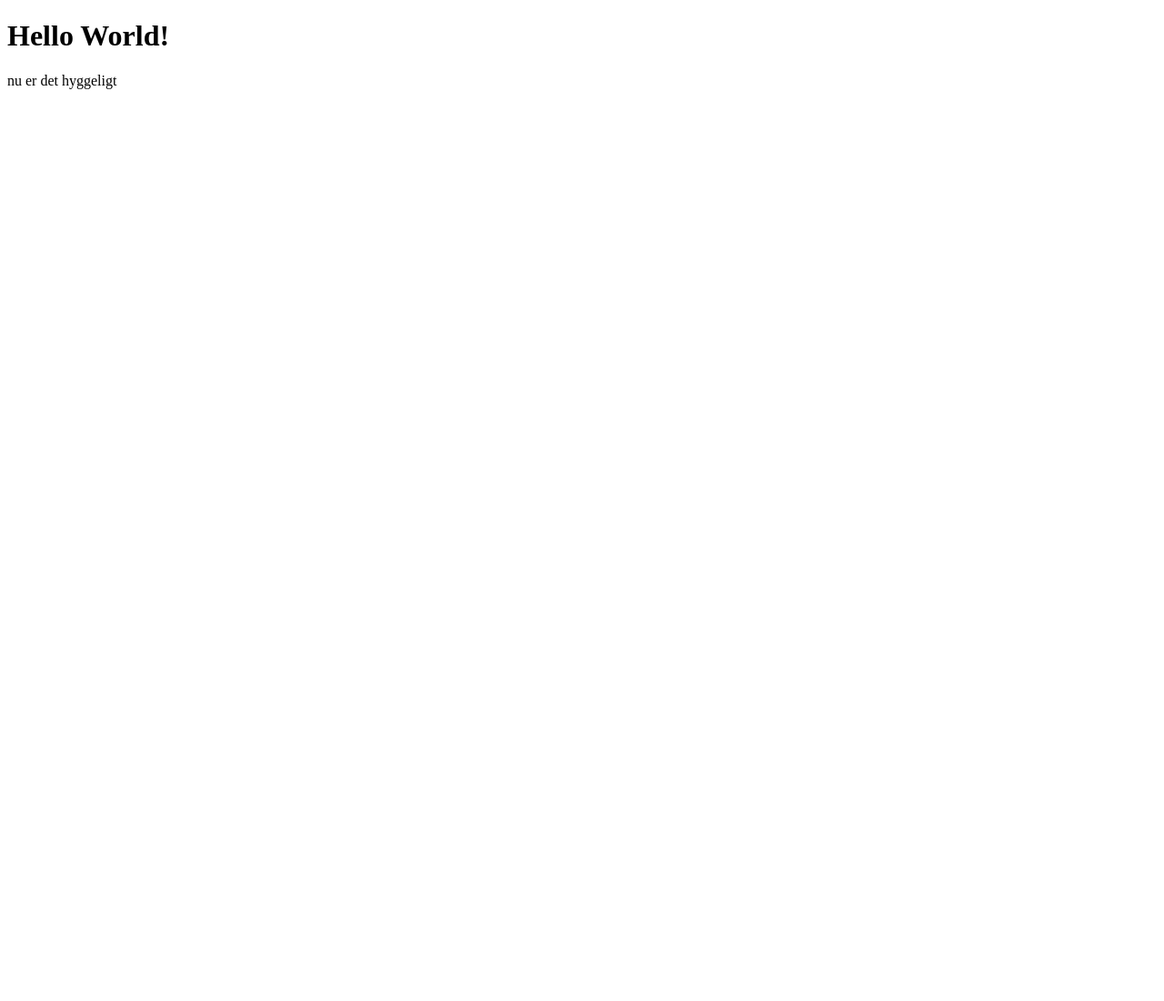
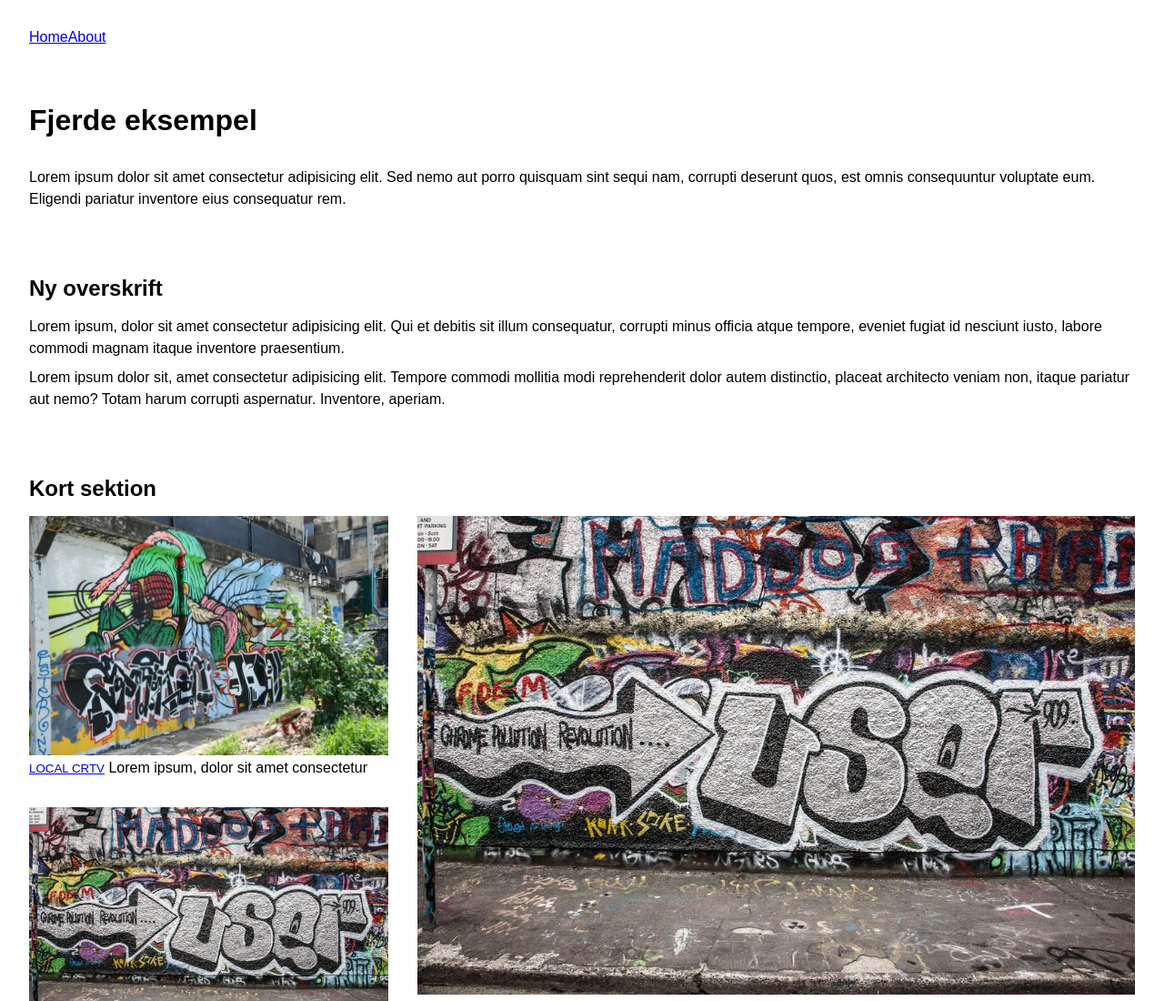
Before and after one commit to maha0034/crtv_kode, an Astro site: page / in a window 1280 px wide. Shown: the top 1100 px of the page at 91% size. Before the commit the page ends 800 px from the top, so only its background shows below. Built offline with nearby package versions, Linux system fonts and the light colour scheme; Astro itself is replaced by a stand-in of ours.

Commit message:
Skabelon fra fredagsmodulet indsat

```diff
--- /dev/null
+++ b/src/components/Card.astro
@@ -0,0 +1,44 @@
+---
+const { variant, img, tag, text, link } = Astro.props;
+---
+
+<article class={variant}>
+  <img src={img} />
+  <p class="tag"><a href={link}>{tag}</a></p>
+  <p>{text}</p>
+</article>
+
+<style>
+  img {
+    min-width: 100%;
+  }
+
+  p {
+    display: inline;
+    line-height: 1.25rem;
+  }
+  .tag {
+    text-decoration: underline;
+    font-size: smaller;
+    text-transform: uppercase;
+  }
+  .featured {
+    text-transform: uppercase;
+    text-align: center;
+  }
+
+  .featured img {
+    margin-bottom: 0.5rem;
+  }
+
+  .featured p {
+    display: block;
+    line-height: 2rem;
+    font-size: xx-large;
+  }
+  .featured .tag {
+    text-decoration: underline;
+    font-size: smaller;
+  }
+</style>
+<script></script>
--- /dev/null
+++ b/src/components/Navigation.astro
@@ -0,0 +1 @@
+<nav><a href="/">Home</a><a href="/about">About</a></nav>
--- /dev/null
+++ b/src/layouts/PageLayout.astro
@@ -0,0 +1,20 @@
+---
+import Navigation from "../components/Navigation.astro";
+import "../styles/style.css";
+
+const { title } = Astro.props;
+---
+
+<html lang="en">
+  <head>
+    <meta charset="utf-8" />
+    <link rel="icon" type="image/svg+xml" href="/favicon.svg" />
+    <meta name="viewport" content="width=device-width" />
+    <meta name="generator" content={Astro.generator} />
+    <title>{title}</title>
+  </head>
+  <body>
+    <Navigation />
+    <slot />
+  </body>
+</html>
--- a/src/pages/index.astro
+++ b/src/pages/index.astro
@@ -1,17 +1,37 @@
+---
+import PageLayout from "../layouts/PageLayout.astro";
+import Card from "../components/Card.astro";
 ---
 
----
+<PageLayout title="Fjerde Eksempel">
+  <header>
+    <h1>Fjerde eksempel</h1>
+    <p>Lorem ipsum dolor sit amet consectetur adipisicing elit. Sed nemo aut porro quisquam sint sequi nam, corrupti deserunt quos, est omnis consequuntur voluptate eum. Eligendi pariatur inventore eius consequatur rem.</p>
+  </header>
+  <section>
+    <h2>Ny overskrift</h2>
+    <p>Lorem ipsum, dolor sit amet consectetur adipisicing elit. Qui et debitis sit illum consequatur, corrupti minus officia atque tempore, eveniet fugiat id nesciunt iusto, labore commodi magnam itaque inventore praesentium.</p>
+    <p>Lorem ipsum dolor sit, amet consectetur adipisicing elit. Tempore commodi mollitia modi reprehenderit dolor autem distinctio, placeat architecto veniam non, itaque pariatur aut nemo? Totam harum corrupti aspernatur. Inventore, aperiam.</p>
+  </section>
 
-<html lang="en">
-	<head>
-		<meta charset="utf-8" />
-		<link rel="icon" type="image/svg+xml" href="/favicon.svg" />
-		<meta name="viewport" content="width=device-width" />
-		<meta name="generator" content={Astro.generator} />
-		<title>Astro</title>
-	</head>
-	<body>
-		<h1>Hello World!</h1>
-		<p>nu er det hyggeligt</p>
-	</body>
-</html>
+  <section>
+    <h2>Kort sektion</h2>
+    <div class="grid_1_1f_1_2fr">
+      <div class="flex_one_column">
+        <Card img="/imgs/graffiti01.webp" tag="Local CRTV" text="Lorem ipsum, dolor sit amet consectetur" link="/content/localcrtv" />
+        <Card img="/imgs/graffiti02.webp" tag="Global CRTV" text="Dolor sit amet consectetur Lorem ipsum" />
+        <Card img="/imgs/graffiti03.webp" tag="Hidden Free Gem" text="Qui et debitis sit illum consequatur" />
+      </div>
+      <Card variant="featured" img="/imgs/graffiti02.webp" tag="Global CRTV" text="Dolor sit amet consectetur Lorem ipsum" />
+    </div>
+  </section>
+
+  <section>
+    <h2>Kort sektion</h2>
+    <div class="grid_3_1f">
+      <Card img="/imgs/graffiti01.webp" tag="Local CRTV" text="Lorem ipsum, dolor sit amet consectetur" />
+      <Card img="/imgs/graffiti02.webp" tag="Global CRTV" text="Dolor sit amet consectetur Lorem ipsum" />
+      <Card img="/imgs/graffiti03.webp" tag="Hidden Free Gem" text="Qui et debitis sit illum consequatur" />
+    </div>
+  </section>
+</PageLayout>
--- /dev/null
+++ b/src/styles/style.css
@@ -0,0 +1,61 @@
+* {
+  box-sizing: border-box;
+  margin: 0;
+  padding: 0;
+}
+
+body {
+  font-family: sans-serif;
+}
+
+header,
+section {
+  padding: 2rem;
+}
+
+nav {
+  padding: 2rem;
+}
+
+h1 {
+  margin-bottom: 2rem;
+}
+
+h2 {
+  margin-bottom: 1rem;
+}
+
+p {
+  margin-bottom: 0.5rem;
+  line-height: 1.5rem;
+}
+
+img {
+  max-width: 100%;
+}
+
+.flex_one_column {
+  display: flex;
+  flex-direction: column;
+  gap: 2rem;
+}
+
+.grid_3_1f .grid_1_1f_1_2fr {
+  display: flex;
+  flex-direction: column;
+  gap: 2rem;
+}
+
+@media (min-width: 900px) {
+  .grid_3_1f {
+    display: grid;
+    grid-template-columns: repeat(3, 1fr);
+    gap: 2rem;
+  }
+
+  .grid_1_1f_1_2fr {
+    display: grid;
+    grid-template-columns: 1fr 2fr;
+    gap: 2rem;
+  }
+}
```
Also changed, not shown: src/pages/about.astro (added, +9 -0 lines), src/pages/content/localcrtv.astro (added, +9 -0 lines), public/imgs/graffiti01.webp (added), public/imgs/graffiti02.webp (added), public/imgs/graffiti03.webp (added), 3 other files.
